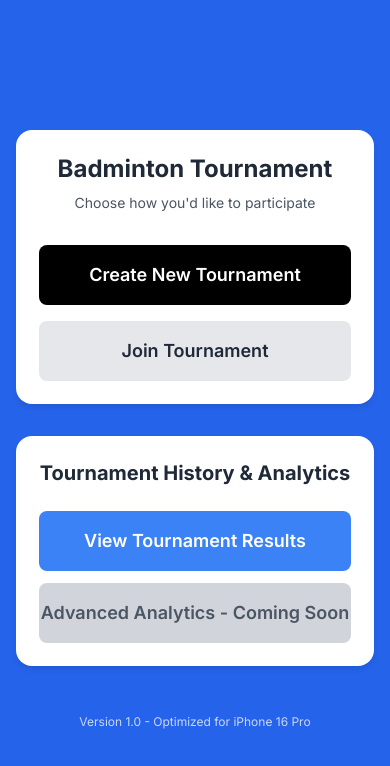
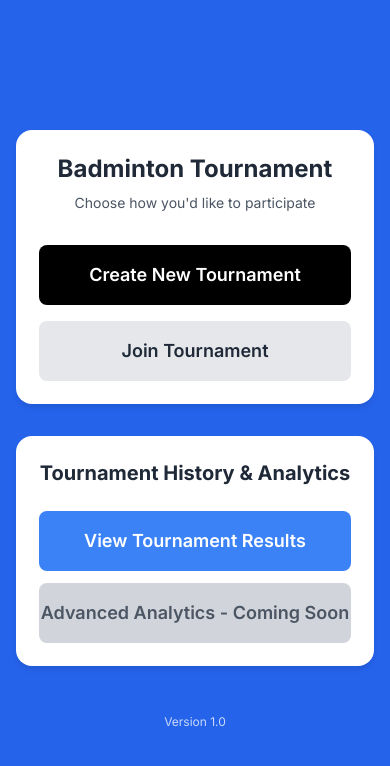
Before and after one commit to spicycabbage/fribadminton, a Next.js app: page / in a window 390 px wide. Shown: the top 766 px of the page. Built offline with nearby package versions, Linux system fonts and the light colour scheme.

Commit message:
Remove iPhone Pro text and fix autopopulate to match starting letters only

```diff
--- a/src/app/create-tournament/page.tsx
+++ b/src/app/create-tournament/page.tsx
@@ -61,7 +61,7 @@ export default function CreateTournamentPage() {
 
     return DEFAULT_PLAYER_NAMES
       .filter(name =>
-        name.toLowerCase().includes(currentValue.toLowerCase()) &&
+        name.toLowerCase().startsWith(currentValue.toLowerCase()) &&
         !usedNames.includes(name.toLowerCase())
       )
       .slice(0, 3);
--- a/src/app/page.tsx
+++ b/src/app/page.tsx
@@ -67,7 +67,7 @@ export default function HomePage() {
       {/* Version info */}
       <div className="mt-8 text-center">
         <p className="text-white text-xs opacity-75">
-          Version 1.0 - Optimized for iPhone 16 Pro
+          Version 1.0
         </p>
       </div>
     </div>
```
